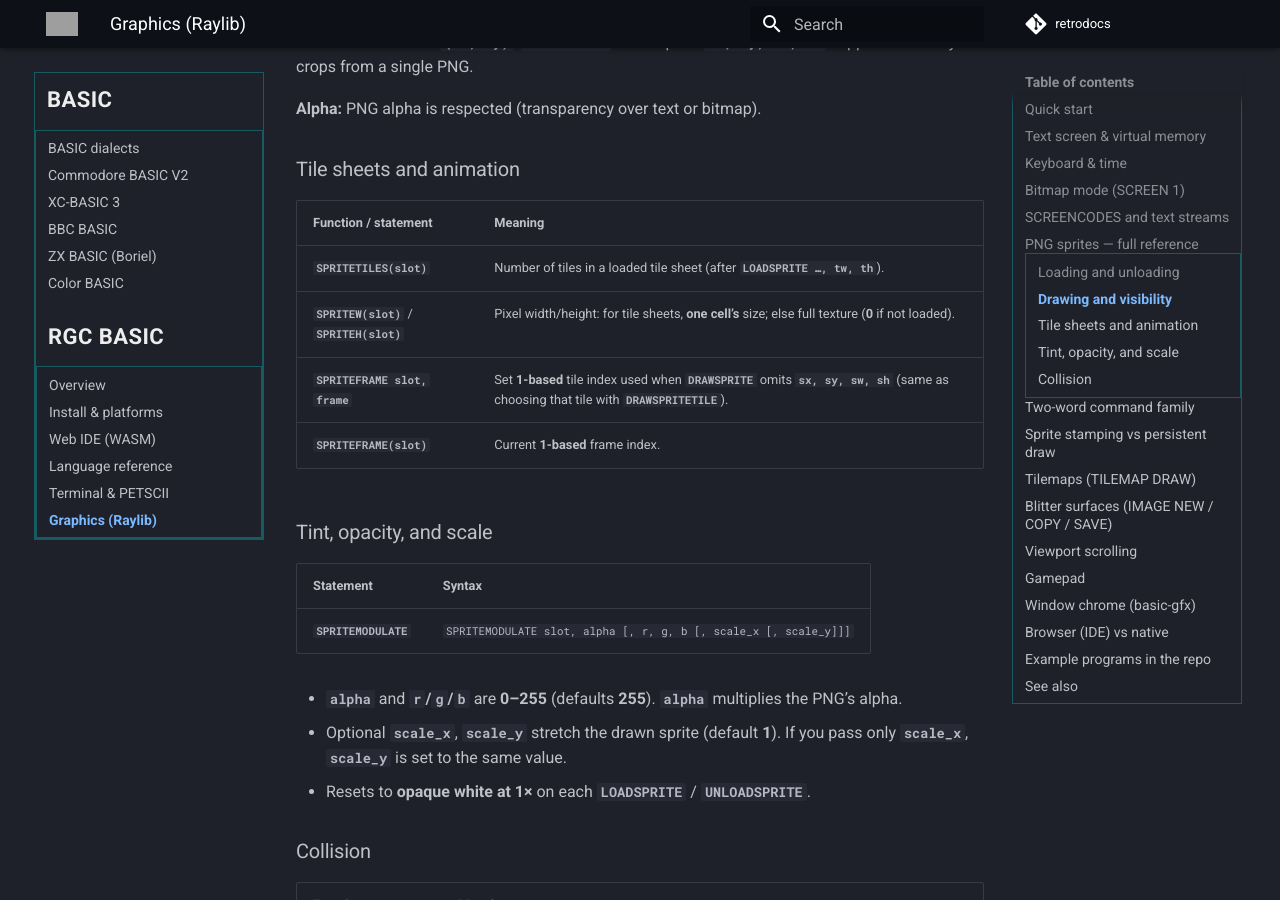
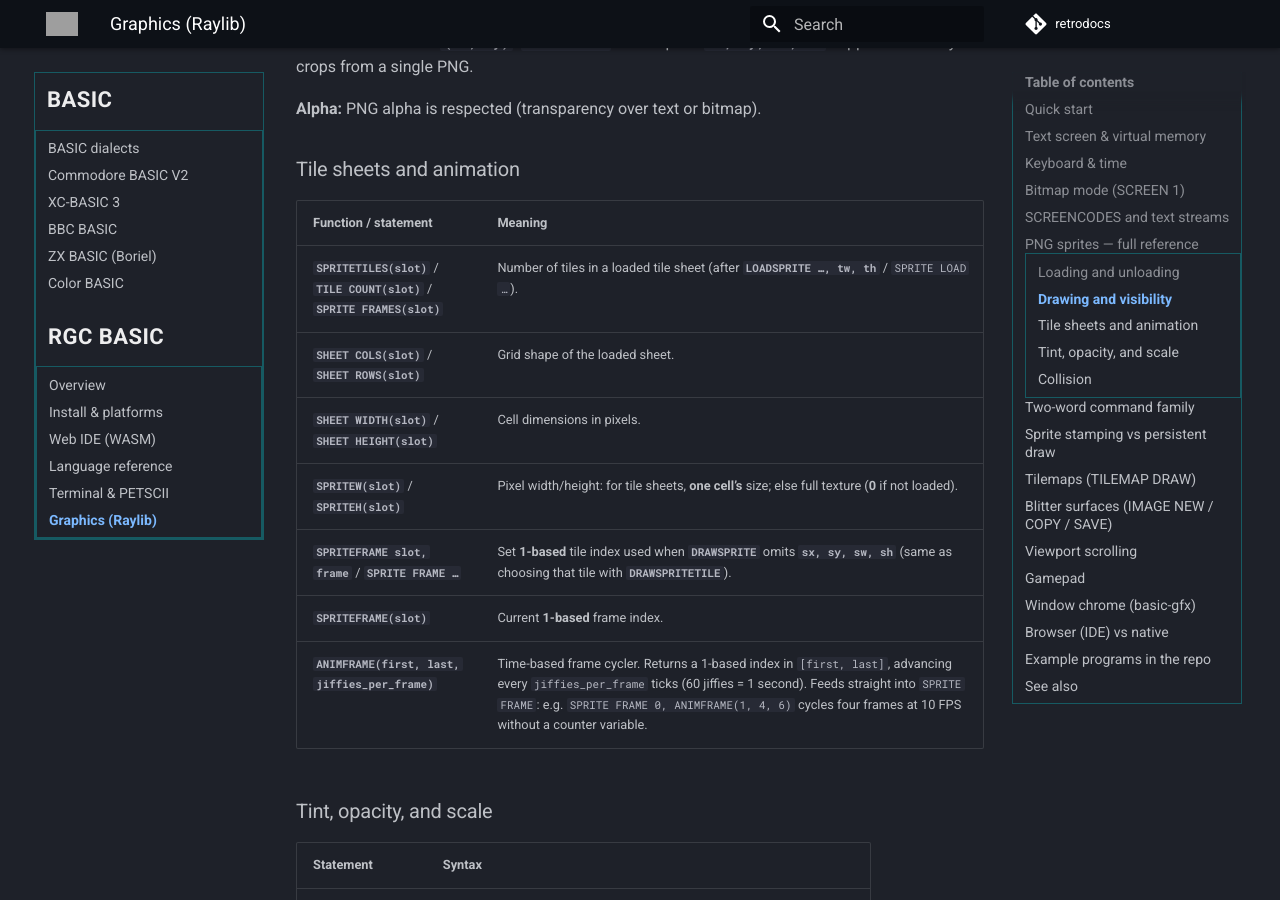
Before and after one commit to omiq/retrodocs, an MkDocs documentation site: the page built from docs/basic/rgc-basic/graphics-raylib.md, in a window 1280 px wide and 900 px high, scrolled down 3747 px. Built offline with MkDocs 1.6.1 and Material for MkDocs 9.7.7, drawn with Linux system fonts in a browser that asks for light colours; comment, search, counter and statistics services are not loaded; some of the changed text lies outside the part shown; grey boxes are pictures that could not be loaded.

Commit message:
rgc-basic: document ANIMFRAME + SPRITE STAMP rotation

```diff
--- a/docs/basic/rgc-basic/graphics-raylib.md
+++ b/docs/basic/rgc-basic/graphics-raylib.md
@@ -101,10 +101,13 @@
 
 | Function / statement | Meaning |
 |----------------------|---------|
-| **`SPRITETILES(slot)`** | Number of tiles in a loaded tile sheet (after **`LOADSPRITE …, tw, th`**). |
+| **`SPRITETILES(slot)`** / **`TILE COUNT(slot)`** / **`SPRITE FRAMES(slot)`** | Number of tiles in a loaded tile sheet (after **`LOADSPRITE …, tw, th`** / `SPRITE LOAD …`). |
+| **`SHEET COLS(slot)`** / **`SHEET ROWS(slot)`** | Grid shape of the loaded sheet. |
+| **`SHEET WIDTH(slot)`** / **`SHEET HEIGHT(slot)`** | Cell dimensions in pixels. |
 | **`SPRITEW(slot)`** / **`SPRITEH(slot)`** | Pixel width/height: for tile sheets, **one cell’s** size; else full texture (**0** if not loaded). |
-| **`SPRITEFRAME slot, frame`** | Set **1-based** tile index used when **`DRAWSPRITE`** omits **`sx, sy, sw, sh`** (same as choosing that tile with **`DRAWSPRITETILE`**). |
+| **`SPRITEFRAME slot, frame`** / **`SPRITE FRAME …`** | Set **1-based** tile index used when **`DRAWSPRITE`** omits **`sx, sy, sw, sh`** (same as choosing that tile with **`DRAWSPRITETILE`**). |
 | **`SPRITEFRAME(slot)`** | Current **1-based** frame index. |
+| **`ANIMFRAME(first, last, jiffies_per_frame)`** | Time-based frame cycler. Returns a 1-based index in `[first, last]`, advancing every `jiffies_per_frame` ticks (60 jiffies = 1 second). Feeds straight into `SPRITE FRAME`: e.g. `SPRITE FRAME 0, ANIMFRAME(1, 4, 6)` cycles four frames at 10 FPS without a counter variable. |
 
 ### Tint, opacity, and scale
 
@@ -146,7 +149,7 @@
 
 **`SPRITE DRAW`** tracks a single persistent position per slot — N calls with the same slot collapse to the last one. Use it for the player, a single enemy, a HUD panel, etc.
 
-**`SPRITE STAMP slot, x, y [, frame [, z]]`** appends one cell to a per-frame list, so N stamps of one slot in one frame all render at distinct positions. Use it for **particles, bullets, enemy swarms, starfields** — any case where you'd previously have called `SPRITECOPY` into many slots.
+**`SPRITE STAMP slot, x, y [, frame [, z [, rot_deg]]]`** appends one cell to a per-frame list, so N stamps of one slot in one frame all render at distinct positions. Use it for **particles, bullets, enemy swarms, starfields** — any case where you'd previously have called `SPRITECOPY` into many slots. Optional `rot_deg` rotates around the sprite centre (raylib backend only — canvas/WASM accepts the arg but ignores it).
 
 `frame` is a 1-based tile index; `0` or omitted falls back to the slot's current `SPRITE FRAME`. If the slot holds a single image with no tile grid the draw uses the full sprite rect.
 
```
